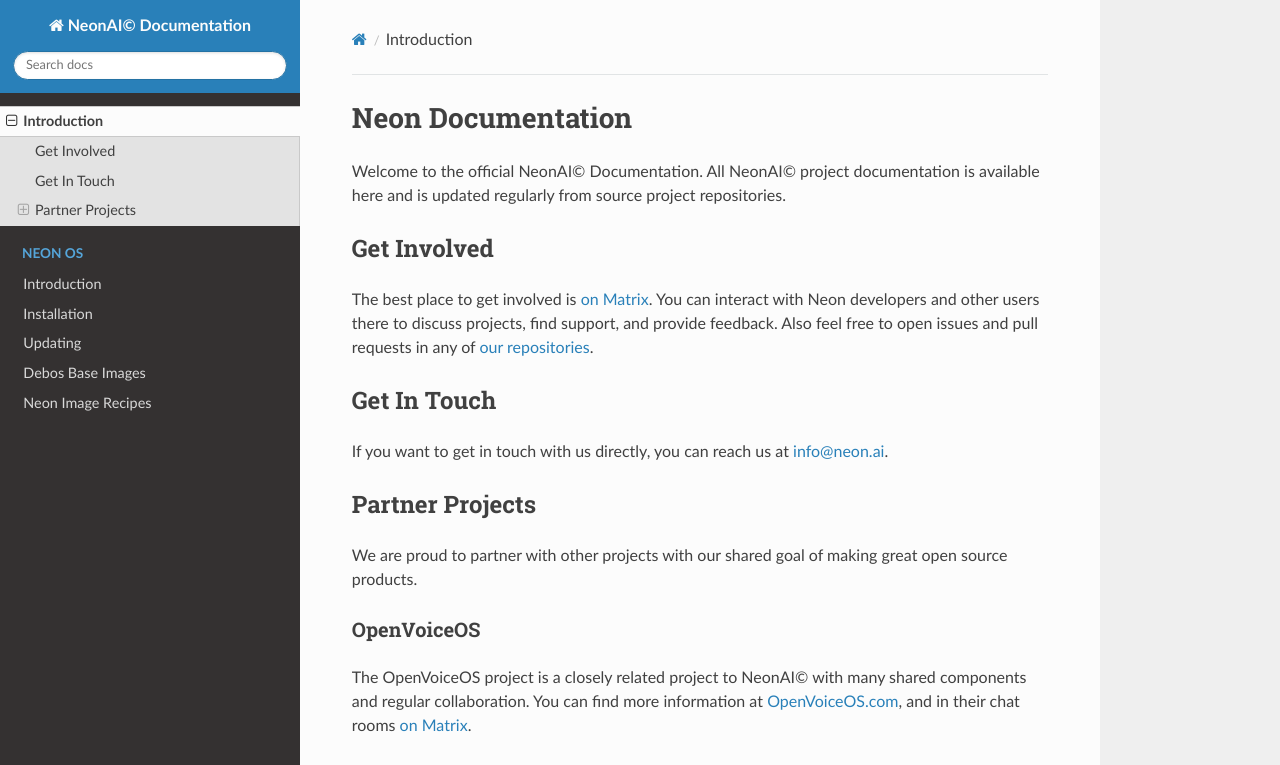
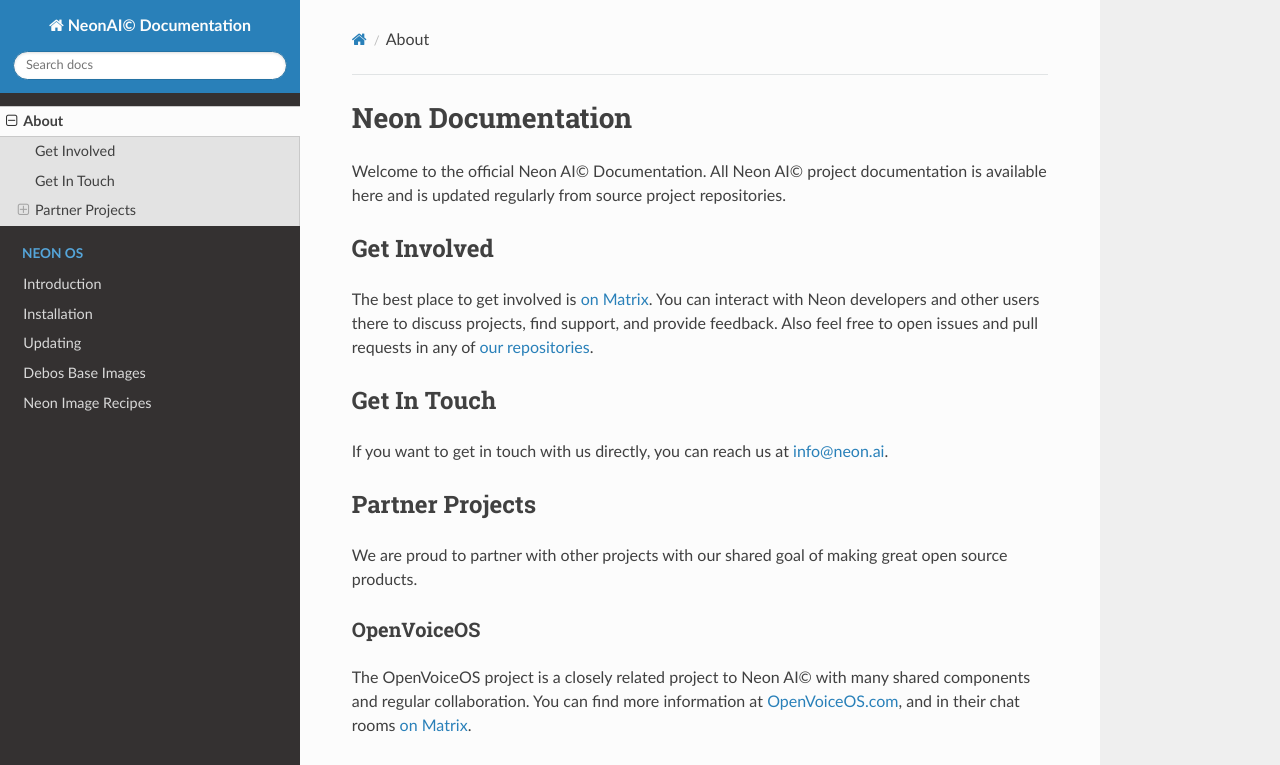
Before and after one commit to NeonGeckoCom/neon-docs, an MkDocs documentation site: the page built from docs/index.md, in a window 1280 px wide and 1037 px high. Shown: the top 765 px of the window. Built offline with MkDocs 1.6.1, drawn with Linux system fonts in a browser that asks for light colours; nearby versions of some CDN libraries.

Commit message:
Rename top-level page to 'About' Update Copyright to Trademark symbols

```diff
--- a/docs/index.md
+++ b/docs/index.md
@@ -1,5 +1,5 @@
 # Neon Documentation
-Welcome to the official NeonAI© Documentation. All NeonAI© project documentation
+Welcome to the official Neon AI© Documentation. All Neon AI© project documentation
 is available here and is updated regularly from source project repositories.
 
 ## Get Involved
@@ -17,7 +17,7 @@
 open source products.
 
 ### OpenVoiceOS
-The OpenVoiceOS project is a closely related project to NeonAI© with many shared
+The OpenVoiceOS project is a closely related project to Neon AI© with many shared
 components and regular collaboration. You can find more information at
 [OpenVoiceOS.com](https://openvoiceos.com/), and in their chat rooms
 [on Matrix](https://matrix.to/#/!XFpdtmgyCoPDxOMPpH:matrix.org?via=matrix.org).
--- a/mkdocs.yml
+++ b/mkdocs.yml
@@ -3,7 +3,7 @@
 theme: readthedocs
 
 nav:
-    - Introduction: index.md
+    - About: index.md
     - Neon OS:
         - Introduction: neon_os/index.md
         - Installation: neon_os/neon_os_installation.md
```
Also changed, not shown: docs/neon_os/index.md (+1 -1 lines).
